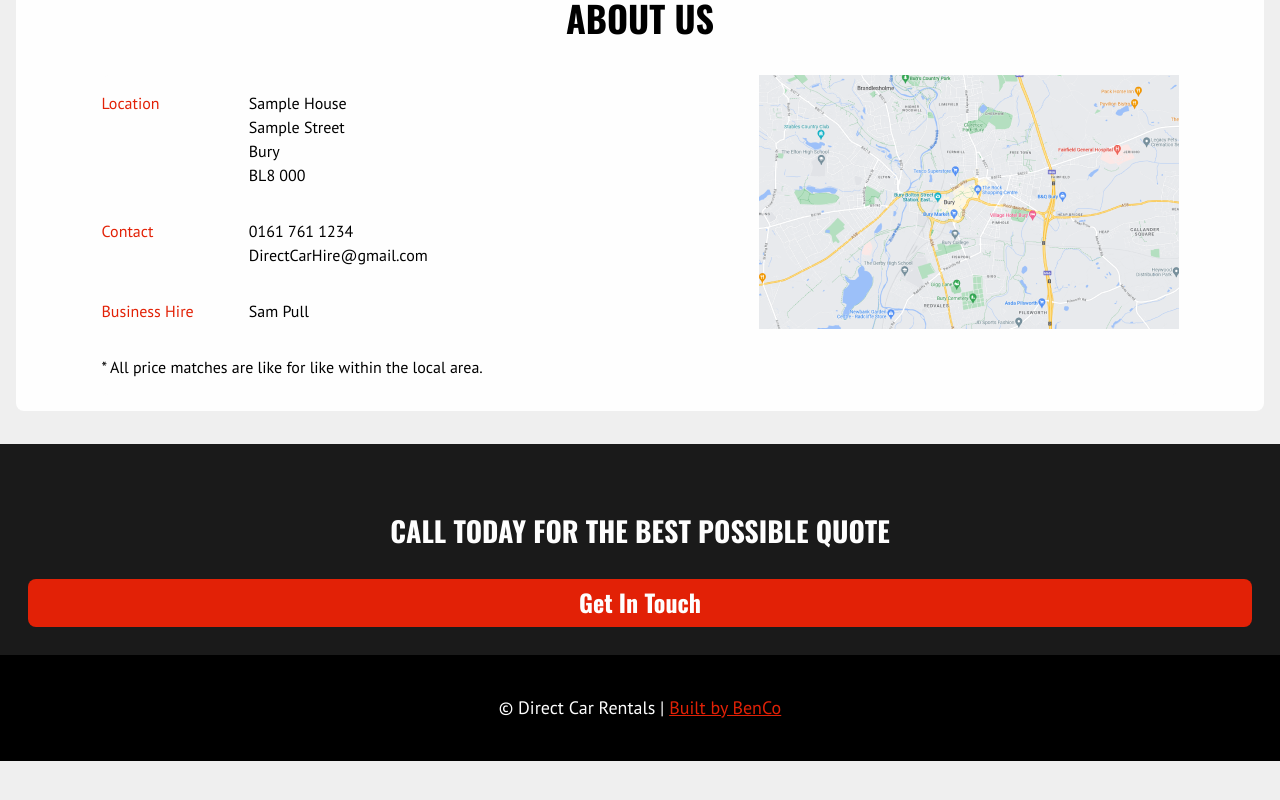
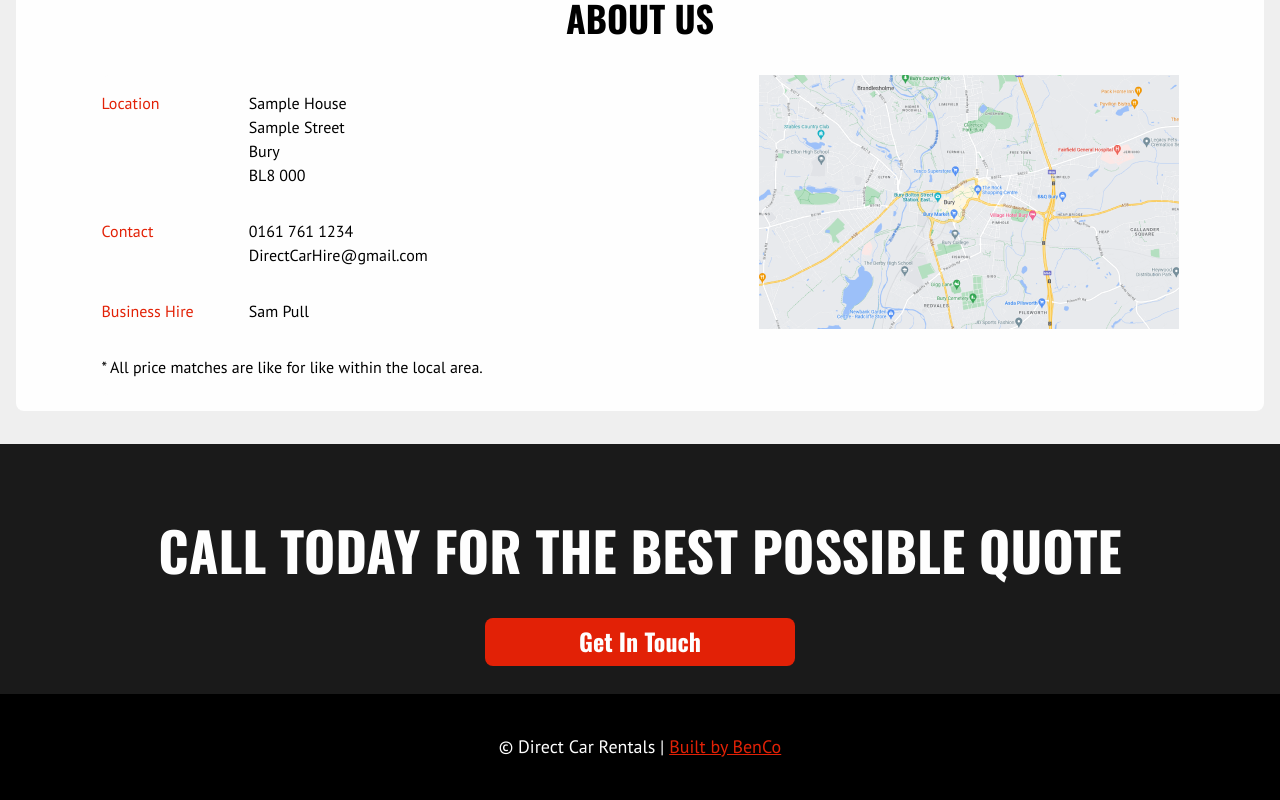
Before and after one commit to BenC0/direct-car-rentals, a Next.js app: page / in a window 1280 px wide. Shown: the part 1680-2480 px from the top of the page. Before the commit the page ends 2441 px from the top, so only its background shows below. Built offline with nearby package versions, Linux system fonts and the light colour scheme.

Commit message:
Call out desktop styling

```diff
--- a/src/app/modules/callOut/index.module.css
+++ b/src/app/modules/callOut/index.module.css
@@ -19,8 +19,8 @@
 }
 
 .ButtonContainer {
-    width: 100%;
     display: flex;
+    width: min(100%, 310px);
 }
 
 .ButtonContainer a {
@@ -28,3 +28,9 @@
     max-width: 100%;
     font-size: 24px;
 }
+
+@media screen and (min-width: 600px) {
+    .title {
+        font-size: 54px;
+    }
+}
```
